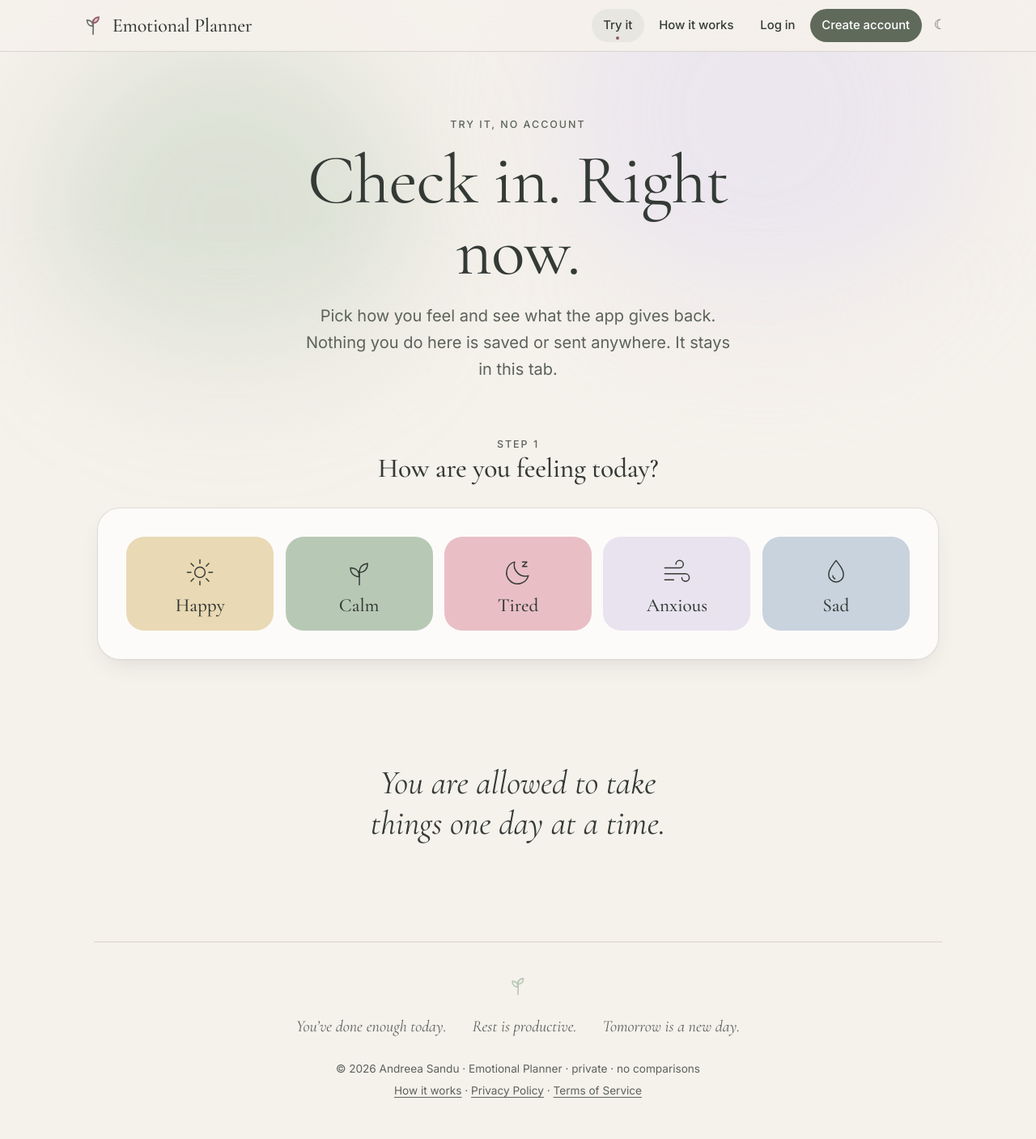
After one commit to SanduAndreea22/day_planner, a Django app: page /demo/ in a window 1280 px wide. The commit adds this page. Shown: the whole page at 81% size. Run offline with Django 5.2, Linux system fonts and the light colour scheme; data comes from the database, SQL or seed files in the repository; parts of the project's set-up code (start-up, migrations or seed data) failed here and were passed over.

Commit message:
Add no-account demo page, footer holder/year, concrete data-storage facts
/demo/ is read-only and client-side: it only reads the saved quotes and
posts nothing. Landing and nav link to it.

Co-Authored-By: Claude Sonnet 5.5 <noreply@anthropic.com>
Claude-Session: https://claude.ai/code/session_01Gn5nm8yv1rYHLehgJpr9be

```diff
--- a/planner/static/planner/home.css
+++ b/planner/static/planner/home.css
@@ -169,3 +169,8 @@ body.dark .peek-tile.is-picked { outline-color: var(--ivory); }
 .shot { max-width: 560px; margin: 0 auto; padding: 0.6rem; overflow: hidden; }
 .shot img { display: block; width: 100%; height: auto; border-radius: 20px; }
 @media (max-width: 640px) { .trust { grid-template-columns: 1fr; } }
+
+/* ---------- Demo ---------- */
+.demo-reply { text-align: center; margin-top: 1.4rem; padding-top: 1.2rem; border-top: 1px solid var(--border); animation: rise 0.6s ease both; }
+.demo-reply[hidden], #demo-reflect[hidden], #demo-done[hidden] { display: none; }
+.demo-quote { font-family: var(--font-serif); font-style: italic; font-size: clamp(1.4rem, 3vw, 1.9rem); line-height: 1.25; color: var(--heading); max-width: 30ch; margin: 0.4rem auto 1rem; }
--- a/planner/templates/base.html
+++ b/planner/templates/base.html
@@ -98,6 +98,7 @@
                     <a href="{{ profile_url }}" class="nav-item" {% if request.path == profile_url %}aria-current="page"{% endif %}>Profile</a>
                     <a href="{% url 'logout' %}" class="nav-item logout">Log out</a>
                 {% else %}
+                    <a href="{% url 'demo' %}" class="nav-item" {% if request.path == '/demo/' %}aria-current="page"{% endif %}>Try it</a>
                     <a href="{{ guide_url }}" class="nav-item" {% if request.path == guide_url %}aria-current="page"{% endif %}>How it works</a>
                     <a href="{{ login_url }}" class="nav-item" {% if request.path == login_url %}aria-current="page"{% endif %}>Log in</a>
                     <a href="{% url 'register' %}" class="nav-item highlight nav-cta-dup">Create account</a>
@@ -127,8 +128,7 @@
             <div class="footer-card">Tomorrow is a new day.</div>
         </div>
         {% endblock %}
-        <div class="footer-meta muted">© Emotional Planner · private · no comparisons</div>
-        <div class="footer-meta muted">Made by Andreea Sandu</div>
+        <div class="footer-meta muted">© {% now "Y" %} Andreea Sandu · Emotional Planner · private · no comparisons</div>
         <div class="footer-meta muted">
             <a href="{% url 'guide' %}">How it works</a> · {% if user.is_authenticated %}<a href="{% url 'feedback' %}">Feedback</a> · {% endif %}<a href="{% url 'privacy_policy' %}">Privacy Policy</a> · <a href="{% url 'terms' %}">Terms of Service</a>
         </div>
--- a/planner/templates/planner/chart/productivity.html
+++ b/planner/templates/planner/chart/productivity.html
@@ -1,7 +1,7 @@
 {% extends "base.html" %}
 {% load static %}
 
-{% block title %}Productivity & Mood · Emotional Planner{% endblock %}
+{% block title %}Tasks & Mood · Emotional Planner{% endblock %}
 {% block extra_head %}
 <script src="https://cdn.jsdelivr.net/npm/chart.js@4.4.4/dist/chart.umd.min.js"></script>
 {% endblock %}
@@ -9,7 +9,7 @@
 {% block content %}
 <div class="productivity-card">
 
-    <h2 class="title-gradient">Productivity & Mood</h2>
+    <h2 class="title-gradient">Tasks & Mood</h2>
 
     <p class="productivity-subtitle">
         How many things you completed <strong>regardless of how you felt</strong>.<br>
--- /dev/null
+++ b/planner/templates/planner/demo.html
@@ -0,0 +1,115 @@
+{% extends "base.html" %}
+{% load static %}
+
+{% block title %}Try it, no account{% endblock %}
+
+{% block extra_head %}<link rel="stylesheet" href="{% static 'planner/home.css' %}">{% endblock %}
+
+{% block content %}
+<div class="sanctuary">
+    <div class="sanctuary-bg" aria-hidden="true"></div>
+
+    <header class="hero rise d1" style="padding-bottom: 1.5rem;">
+        <p class="eyebrow">Try it, no account</p>
+        <h1 style="max-width: 14ch;">Check in. Right now.</h1>
+        <p class="hero-sub">Pick how you feel and see what the app gives back. Nothing you do here is saved or sent anywhere. It stays in this tab.</p>
+    </header>
+
+    <section class="section rise d2" style="margin-top: 1rem;" aria-labelledby="demo-checkin">
+        <div class="section-head">
+            <p class="eyebrow">Step 1</p>
+            <h2 id="demo-checkin">How are you feeling today?</h2>
+        </div>
+        <div class="card">
+            <ul class="mood-grid" id="demo-moods">
+                {% for mood in mood_checkins %}
+                <li class="mood-option mood-{{ mood.key }}">
+                    <button type="button" data-mood="{{ mood.key }}" data-label="{{ mood.label }}" aria-pressed="false">
+                        {% include "planner/partials/mood_icon.html" with key=mood.key %}
+                        <span class="mood-text"><span class="mood-name">{{ mood.label }}</span></span>
+                    </button>
+                </li>
+                {% endfor %}
+            </ul>
+            <div id="demo-reply" class="demo-reply" aria-live="polite" hidden>
+                <p class="mood-status" id="demo-reply-title"></p>
+                <p class="demo-quote" id="demo-quote"></p>
+                <p class="mood-hint">In your own planner, this check-in is added to today's page and shows up in your calendar and mood patterns.</p>
+            </div>
+        </div>
+    </section>
+
+    <section class="section rise d3" id="demo-reflect" aria-labelledby="demo-reflect-title" hidden>
+        <div class="card reflect">
+            <div>
+                <p class="eyebrow">Step 2 · Today's reflection</p>
+                <h2 id="demo-reflect-title" class="visually-hidden">Today's reflection</h2>
+                <p class="reflect-prompt">What is one thing you need more of today?</p>
+            </div>
+            <div>
+                <label for="demo-note" class="visually-hidden">Your journal entry (not saved in the demo)</label>
+                <textarea id="demo-note" placeholder="Rest, quiet, a kind word… write whatever comes."></textarea>
+                <div class="reflect-actions">
+                    <button type="button" class="btn btn-primary" id="demo-write">Write a journal entry</button>
+                </div>
+            </div>
+        </div>
+    </section>
+
+    <section class="section" id="demo-done" aria-live="polite" hidden>
+        <div class="card" style="text-align:center;">
+            <h2 style="margin-top:0;">That's the whole idea.</h2>
+            <p class="muted" style="max-width:34rem; margin:0 auto 1.2rem;">In a free account, this check-in and your line are kept in your private journal, with a calendar, a week view and search. This demo didn't save anything.</p>
+            <div class="cta-row" style="margin-top:0;">
+                <a href="{% url 'register' %}" class="btn btn-primary">Create free account</a>
+                <a href="{% url 'login' %}" class="btn btn-ghost">Log in</a>
+            </div>
+        </div>
+    </section>
+
+    <section class="gentle" aria-label="A gentle note">
+        <blockquote>You are allowed to take things one day at a time.</blockquote>
+    </section>
+</div>
+
+{{ demo_quotes|json_script:"demo-quotes" }}
+<script>
+(function () {
+    var quotes = JSON.parse(document.getElementById('demo-quotes').textContent);
+    var tiles = document.querySelectorAll('#demo-moods button');
+    var reply = document.getElementById('demo-reply');
+    var reflect = document.getElementById('demo-reflect');
+    var done = document.getElementById('demo-done');
+    var last = {};
+
+    tiles.forEach(function (btn) {
+        btn.addEventListener('click', function () {
+            tiles.forEach(function (b) {
+                b.setAttribute('aria-pressed', 'false');
+                b.parentElement.classList.remove('is-selected');
+            });
+            btn.setAttribute('aria-pressed', 'true');
+            btn.parentElement.classList.add('is-selected');
+
+            var key = btn.dataset.mood;
+            var list = quotes[key] || [];
+            var pick = list.length ? list[Math.floor(Math.random() * list.length)] : '';
+            if (list.length > 1 && pick === last[key]) {
+                pick = list[(list.indexOf(pick) + 1) % list.length];
+            }
+            last[key] = pick;
+
+            document.getElementById('demo-reply-title').textContent = 'You chose “' + btn.dataset.label + '”.';
+            document.getElementById('demo-quote').textContent = pick ? '“' + pick + '”' : '';
+            reply.hidden = false;
+            reflect.hidden = false;
+        });
+    });
+
+    document.getElementById('demo-write').addEventListener('click', function () {
+        done.hidden = false;
+        done.scrollIntoView({ behavior: 'smooth', block: 'center' });
+    });
+})();
+</script>
+{% endblock %}
--- a/planner/templates/planner/guide.html
+++ b/planner/templates/planner/guide.html
@@ -43,7 +43,7 @@
             <article class="card guide-card">
                 <h2>Week &amp; month</h2>
                 <p>A calm summary of what you recorded. No ranking.</p>
-                <details><summary>More</summary><p>The week page gives a gentle summary of the days you logged and links to your mood and productivity charts. The month summary (reachable from the Calendar page) shows your dominant mood and a short reflection on the month as a whole.</p></details>
+                <details><summary>More</summary><p>The week page gives a gentle summary of the days you logged and links to your mood and completed-tasks charts. The month summary (reachable from the Calendar page) shows your dominant mood and a short reflection on the month as a whole.</p></details>
             </article>
             <article class="card guide-card">
                 <h2>Search</h2>
--- a/planner/templates/planner/home.html
+++ b/planner/templates/planner/home.html
@@ -15,7 +15,7 @@
         <p class="hero-sub">A private journal for your days: tap how you feel, write a few lines, plan the day in small blocks. Free, and only yours.</p>
         <div class="cta-row">
             <a href="{% url 'register' %}" class="btn btn-primary">Create free account</a>
-            <a href="#example-day" class="btn btn-ghost">See an example day</a>
+            <a href="{% url 'demo' %}" class="btn btn-ghost">Try it, no account</a>
         </div>
         <p class="cta-note">Free today, under a minute, just an email and a password. If optional paid plans ever appear, the features you use now stay free. <a href="{% url 'login' %}">Already here? Log in</a></p>
         <p class="audience">For anyone who wants a quiet place to check in with themselves. A few lines a day, no streaks, no scores.</p>
@@ -82,6 +82,7 @@
             <div class="trust-item"><strong>Yours to take</strong><span>Export or delete your data any time.</span></div>
             <div class="trust-item"><strong>Not medical</strong><span>A journal, not a therapy or medical service.</span></div>
         </div>
+        <p class="trust-links" style="max-width:42rem; margin-left:auto; margin-right:auto;">Your journal is stored in a Postgres database hosted on Neon, and the app runs on Render. Only essential cookies are used, so there is no cookie banner. </p>
         <p class="trust-links"><a href="{% url 'privacy_policy' %}">Privacy Policy</a> · <a href="{% url 'terms' %}">Terms of Service</a></p>
     </section>
 
--- a/planner/urls.py
+++ b/planner/urls.py
@@ -4,6 +4,7 @@ from django.views.generic import TemplateView
 from .decorators import ratelimit_post
 from .views import (
     home_view,
+    demo_view,
     today_view,
     day_detail_view,
     calendar_view,
@@ -31,6 +32,7 @@ from .views import (
 
 urlpatterns = [
     path('', home_view, name='home'),
+    path('demo/', demo_view, name='demo'),
     path('today/', today_view, name='today'),
     path('day/<int:year>/<int:month>/<int:day>/', day_detail_view, name='day_detail'),
     path('calendar/', calendar_view, name='calendar'),
--- a/planner/views.py
+++ b/planner/views.py
@@ -292,6 +292,25 @@ def build_home_context(user, today):
         ],
         "nickname": getattr(getattr(user, "profile", None), "nickname", ""),
     }
+
+
+def demo_view(request):
+    """Try the daily check-in without an account.
+
+    Read-only: it only reads the saved quotes. Nothing the visitor does on the
+    page is sent to or stored on the server (all interaction is client-side).
+    """
+    active = Quote.objects.filter(active=True)
+    general = list(active.filter(mood__isnull=True).values_list("text", flat=True)) or \
+        list(active.filter(mood="").values_list("text", flat=True))
+    quotes = {}
+    for item in MOOD_CHECKINS:
+        matched = list(active.filter(mood=item["value"]).values_list("text", flat=True))
+        quotes[item["key"]] = matched or general or DAILY_MESSAGES
+    return render(request, "planner/demo.html", {
+        "mood_checkins": MOOD_CHECKINS,
+        "demo_quotes": quotes,
+    })
 
 
 def home_view(request):
```
Also changed, not shown: planner/tests/test_home.py (+22 -0 lines).
